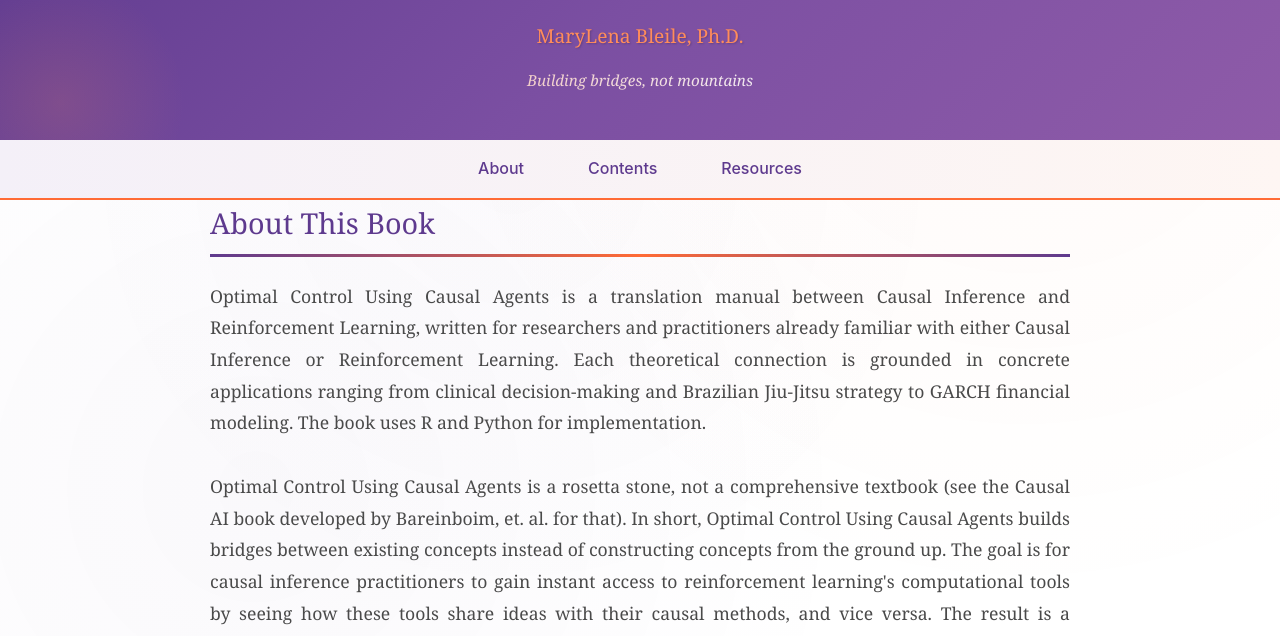
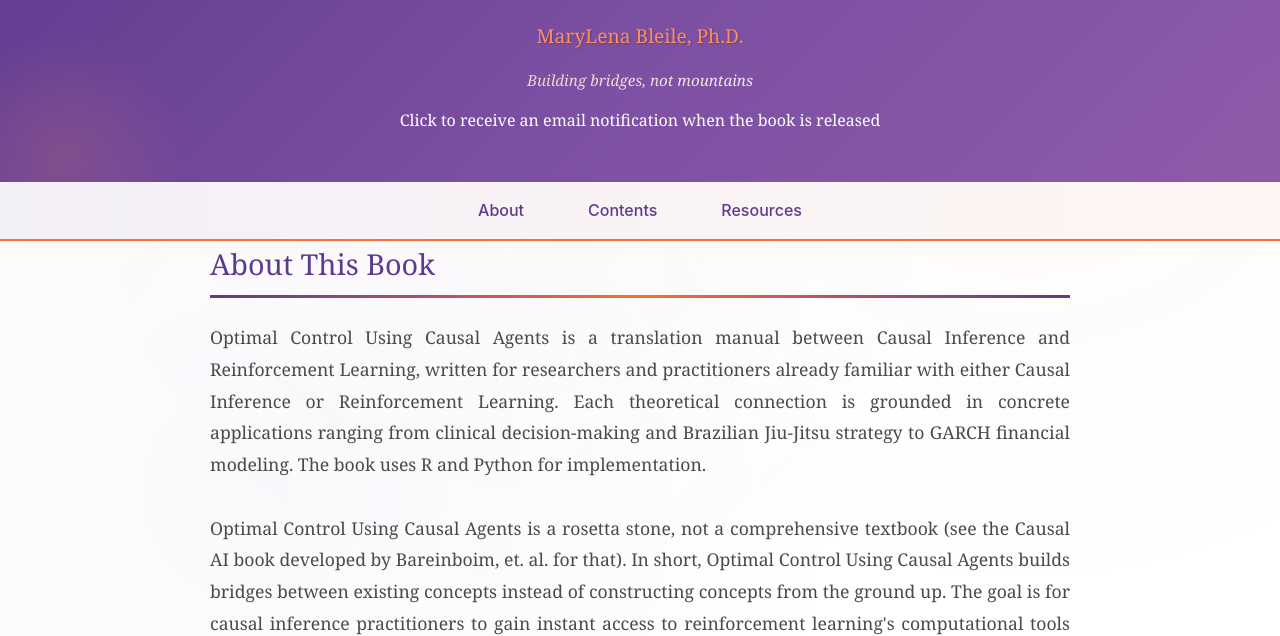
Before and after one commit to MLenaBleile/ci-rl-bridges, a plain HTML site: page index.html in a window 1280 px wide. Shown: the part 151-787 px from the top of the page. Drawn offline with Linux system fonts and the light colour scheme.

Commit message:
Update index.html

```diff
--- a/index.html
+++ b/index.html
@@ -427,6 +427,8 @@
             <p class="subtitle">Translational Synergies in Causal Inference and Reinforcement Learning</p>
             <p class="author">MaryLena Bleile, Ph.D.</p>
             <p class="tagline">Building bridges, not mountains</p>
+             <p style="margin-top: 1rem;"><a href="https://docs.google.com/forms/d/e/DtHGMf7X/viewform" style="color: var(--light-blue); text-decoration: none; font-weight: 500;">Click to receive an email notification when the book is released</a></p>
+        </div>
         </div>
     </header>
 
```
